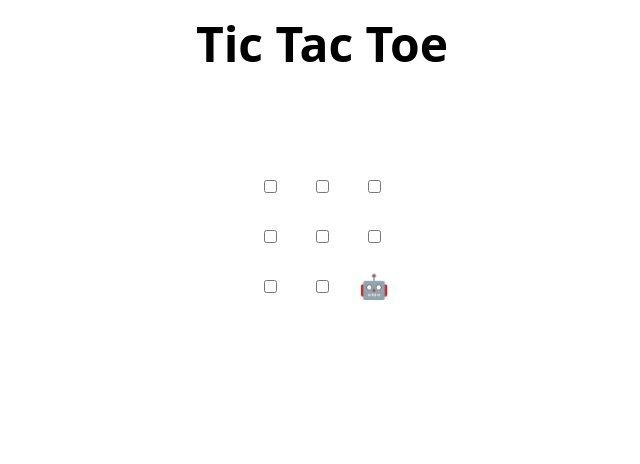
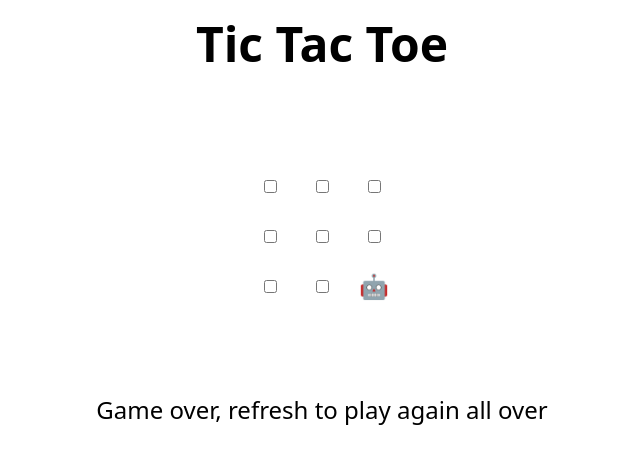
Before and after one commit to OWOscar/skills-review-pull-requests, a plain HTML site: page index.html in a window 1280 px wide. Shown: the whole page, without its empty margins (318-958 px from the left). Drawn offline with Linux system fonts and the light colour scheme.

Commit message:
Update index.html
This message is to verify the commit is official

```diff
--- a/index.html
+++ b/index.html
@@ -48,7 +48,7 @@
 </table>
 
 <h2 hidden>Game over, refresh to play again 🧑‍💻 🤖!</h2>
-
+Game over, refresh to play again all over
 <script>
   // Initialization
   const boxes = Array.from(document.querySelectorAll("td"));
```
